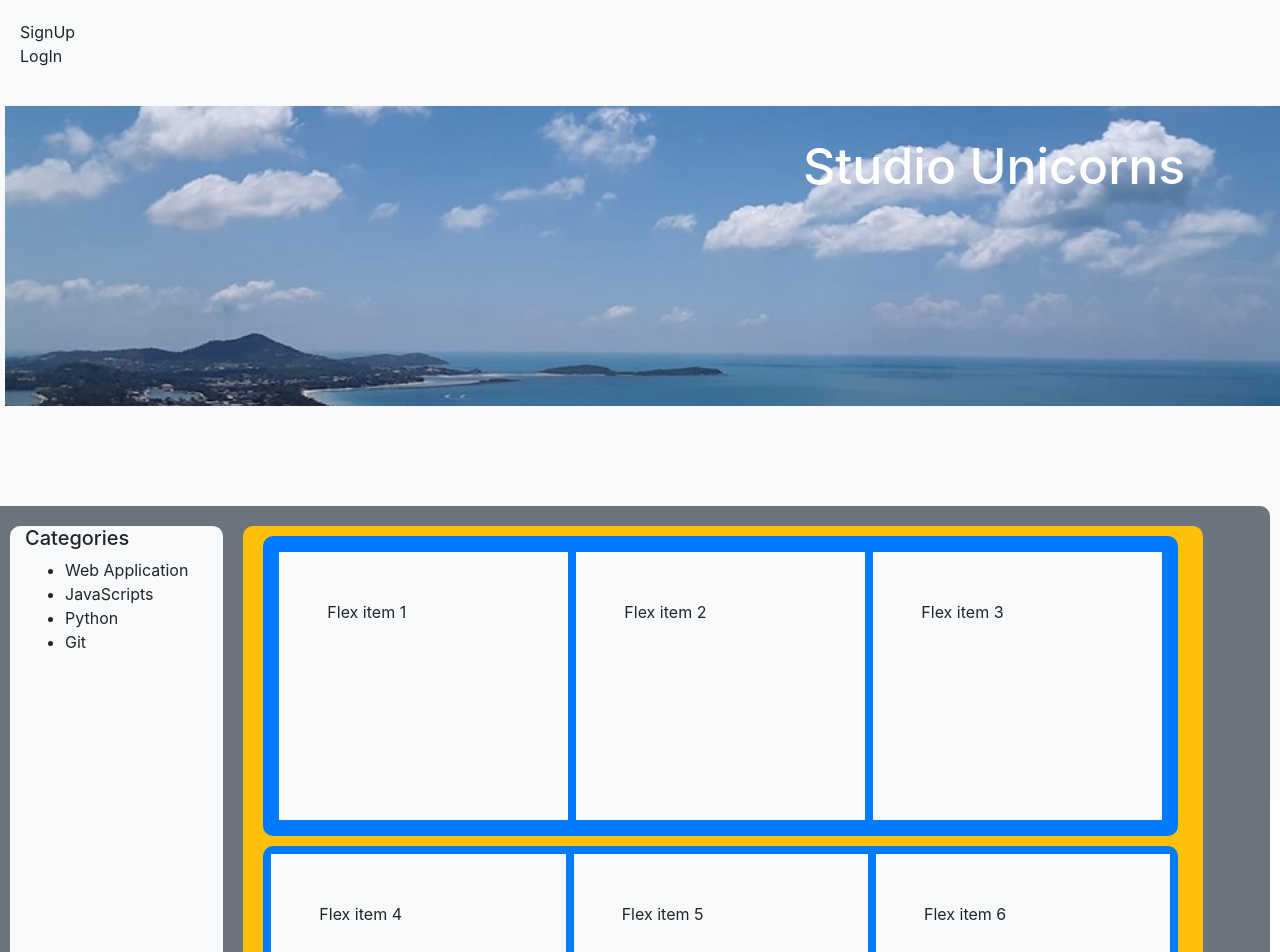
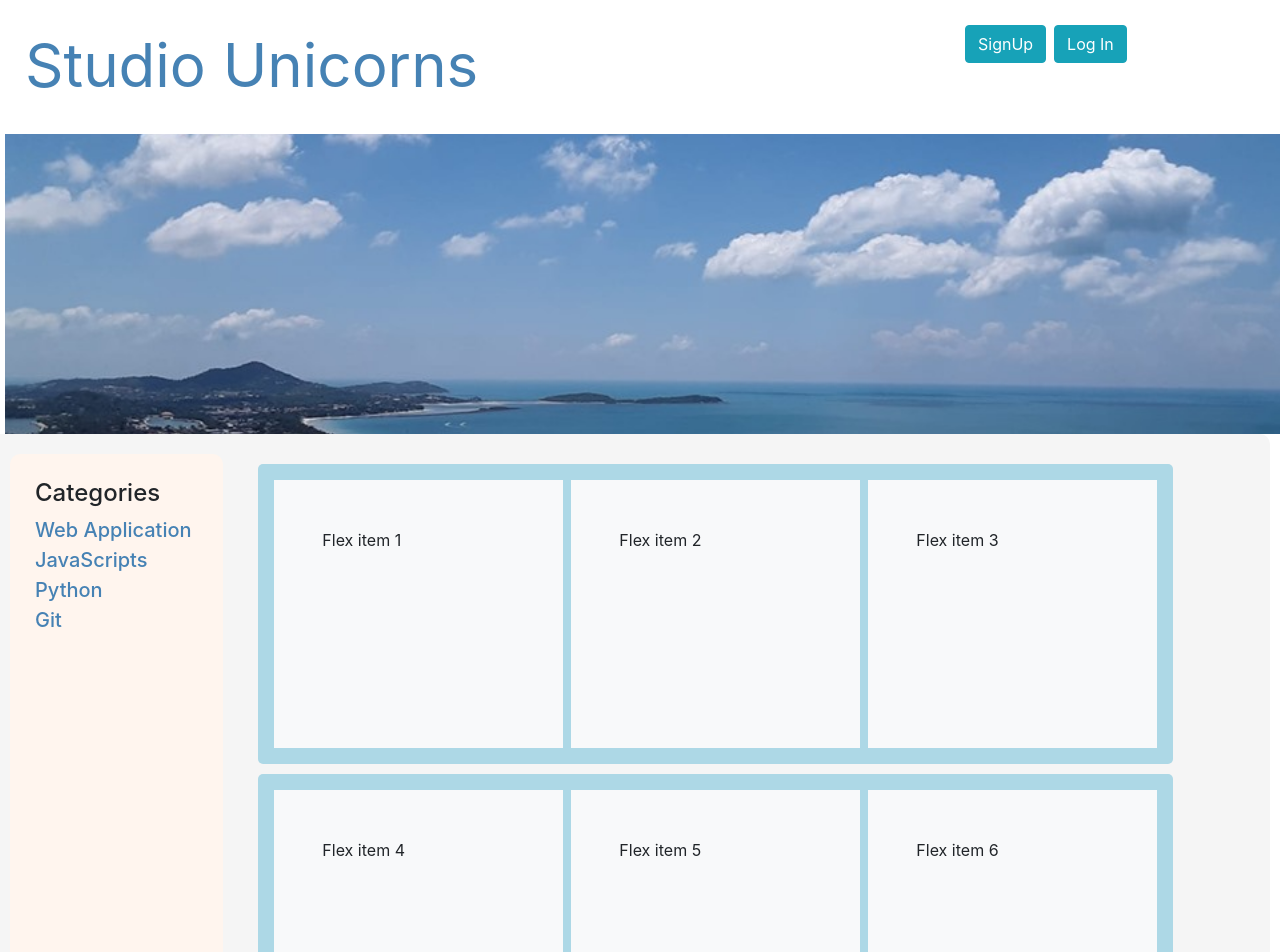
Before and after one commit to orasa/studio_u_front, a React (Create React App) app: page / in a window 1280 px wide. Shown: the top 952 px of the page. Built offline with nearby package versions, Linux system fonts and the light colour scheme.

Commit message:
styling home page with SignUp and Log in button

```diff
--- a/src/App.css
+++ b/src/App.css
@@ -1,38 +1,62 @@
 .wrap {
    height: 100vh;
    width: 100vw;
-   background-color: #fafafa;
+   background-color: 	#E0FFF;
    padding: 20px;
    margin-top: 0;
 
  }
+ nav.button {
+   width: auto;
+   height:50px;
+   position: relative;
+   left: 300px;
+   padding: 5px;
+
+ }
+
+ .button {
+   width: 200px;
+   /* background-color: #B0E0E6; */
+
+ }
  #header {
-   height: 300px;
-   width: 100vw;
+  height: 300px;
+  width: 100vw;
   background-image: url("samui.jpg");
   background-repeat: no-repeat;
   background-position: center;
   background-size: cover;
   position: relative;
-  top: 5%;
+  top: 1%;
+    }
 
-    }
+  div.title {
+    width: 100vw;
+    margin: 0;
+
+  }
   .title {
-    height: 20%;
-    width: auto;
-    padding: 10px;
-    margin: 20px;
-    position: relative;
-    left: 60%;
-    font-size: 50px;
-    color: white;
+    height: 10%;
+    width: 50%;
+    margin-top: 0;
+    padding: 0px;
 
+    /* position: relative;
+    right: 20%; */
+    font-size: 60px;
+    color: 	#4682B4;
 
+  }
+  p.title {
+    margin-left: 20px;
   }
 
 
+
+
 #main {
-
+  background-color: #F5F5F5;
     height: 100vh;
     width: 100vw;
     border-radius: 10px;
@@ -43,31 +67,43 @@
 
   }
 #sidebar {
+  background-color: 	#FFF5EE;
   margin: 20px 10px 10px 20px;
-
+  padding: 25px;
   width: 300px;
   border-radius: 10px;
+
+}
+
+
+li {
+  list-style: none;
+  color: 	#4682B4;
+  font-size: 20px;
+  font-weight: 500;
 
 }
 
 #videoContent  {
   display: flex-row;
   padding-left: 10px;
-  margin-left: 10px;
+  margin-left: 5px;
   margin-top: 20px;
-  border-radius: 10px;
+  border-radius: 5px;
+
 
 }
 .d-flex {
   height: 300px;
   margin: 10px;
-  border-radius: 10px;
+  border-radius: 5px;
+  background-color: #ADD8E6;
 
 }
 #videoBox  {
-  padding-left: 10px;
-  margin-left: 10px;
-  margin-top: 50px;
-  border-radius: 10px;
+  padding-left: 5px;
+  margin-left: 5px;
+  margin-top: 30px;
+  border-radius: 5px;
 
 }
--- a/src/App.js
+++ b/src/App.js
@@ -11,34 +11,35 @@ class App extends Component {
 	//Render
 	render() {
 		return(
-			<div className="wrap bg-light">
-				<div className="nav un-styled">
-					<div className="ul li-unstyled">
-						<li >SignUp</li>
-						<li>LogIn</li>
-					</div>
+			<div className="wrap ">
+				<div id="title" className="row">
+					<p className="title text-left">Studio Unicorns</p>
+					<nav className="button text-right ">
+						<a className="btn btn-info mr-2" href="#" role="button">SignUp</a>
+						<a className="btn btn-info mr-2" href="#" role="button">Log In</a>
+					</nav>
 				</div>
+
+
 				<div id="header" className="row bg-light">
 
-					<h1 className="title">Studio Unicorns</h1>
-
-					<div id="main" className="row bg-secondary p-p1 ">
-  					<div id="sidebar" className="col-2 bg-light">
-  						<h5>Categories</h5>
-  						<ul>
+					<div id="main" className="row p-p1 ">
+  					<div id="sidebar" className="col-2 ">
+  						<h4>Categories</h4>
+  						<div className="ul ">
   							<li>Web Application</li>
   							<li>JavaScripts</li>
   							<li>Python</li>
   							<li>Git</li>
-  						</ul>
+  						</div>
   					</div>
-  					<div id="videoContent" className="col-9 bg-warning">
-  						<div className="d-flex flex-row mb-2 bg-primary p-3">
+  					<div id="videoContent" className="col-9 ">
+  						<div className="d-flex flex-row mb-2 p-3">
   							<div className="col bg-light mr-2 p-5">Flex item 1</div>
   							<div className="col bg-light mr-2 p-5">Flex item 2</div>
   							<div className="col bg-light p-5">Flex item 3</div>
   						</div>
-  						<div className="d-flex flex-row mb-3 bg-primary p-2">
+  						<div className="d-flex flex-row mb-3 p-3">
   							<div className="col p-2 bg-light mr-2 p-5">Flex item 4</div>
   							<div className="col p-2 bg-light mr-2 p-5">Flex item 5</div>
   							<div className="col p-2 bg-light p-5">Flex item 6</div>
```
